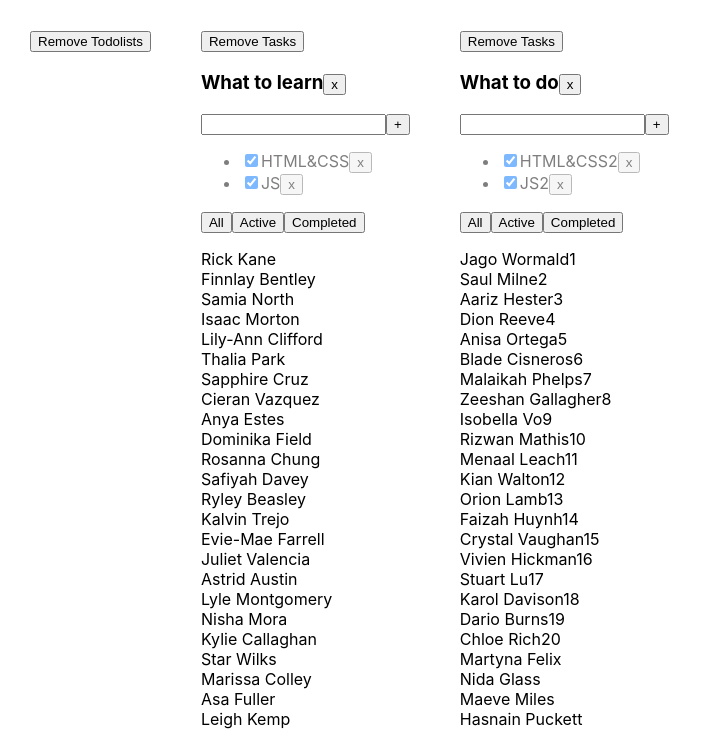
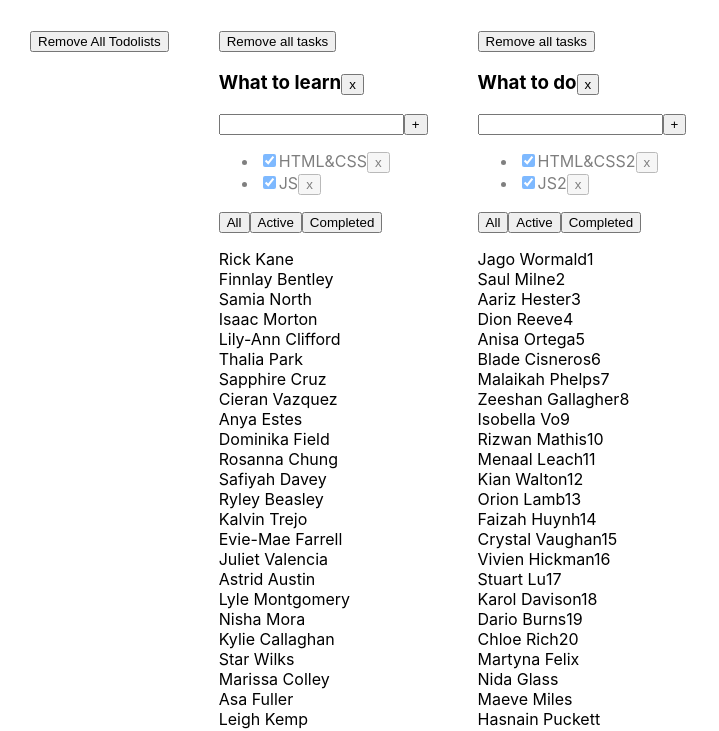
Before and after one commit to Alexander-Kurochko/dops_sprint01, a React (Create React App) app: page / in a window 1280 px wide. Shown: the top 731 px of the page, without its empty margins (0-719 px from the left). Built offline with nearby package versions, Linux system fonts and the light colour scheme.

Commit message:
update button on all project_repeated

```diff
--- a/src/App.tsx
+++ b/src/App.tsx
@@ -182,7 +182,7 @@ function App() {
     return (
         <div className="App">
             <div>
-                <Button title={'Remove Todolists'} onClick={removeAllTodolists}/>
+                <Button title={'Remove All Todolists'} onClick={removeAllTodolists}/>
             </div>
 
             {
@@ -197,8 +197,7 @@ function App() {
                         tasksForTodolist = allTodolistTasks.filter(t => t.isDone === true);
                     }
 
-                    return (
-                        <Todolist
+                    return <Todolist
                         key={index}
                         id={index}
                         title={tl.title}
@@ -211,7 +210,7 @@ function App() {
                         filter={tl.filter}
                         removeTodolist={removeTodolist}
                         removeAllTasksInOneTodo={removeAllTasksInOneTodo}
-                    />)
+                    />
                 })
             }
 
--- a/src/Todolist.tsx
+++ b/src/Todolist.tsx
@@ -1,6 +1,7 @@
 import React, {ChangeEvent, useState, KeyboardEvent} from 'react';
 import {FilterValuesType, TasksType} from './App';
 import {Button} from './Button';
+
 
 
 type PropsType = {
@@ -15,10 +16,10 @@ type PropsType = {
     removeTodolist: (id: number) => void
     filter: FilterValuesType
     removeAllTasksInOneTodo: (todolistId: number) => void
-}
+  }
 
 export function Todolist(props: PropsType) {
-    let [title, setTitle] = useState('')
+    let [title, setTitle] = useState("")
     let [error, setError] = useState<string | null>(null)
 
     const onChangeHandler = (e: ChangeEvent<HTMLInputElement>) => {
@@ -36,15 +37,15 @@ export function Todolist(props: PropsType) {
     }
 
     const addTaskHandler = () => {
-        props.addTask(props.title, props.id)
+        props.addTask(title, props.id)
     }
 
     const removeTaskHandler = (taskId: string) => {
-        props.removeTask(taskId, props.id)
+        props.removeTask(taskId ,props.id)
     }
 
-    const changeFilterHandler = (title: FilterValuesType) => {
-        props.changeFilter(title, props.id)
+    const changeFilterHandler = (value: FilterValuesType) => {
+        props.changeFilter(value, props.id)
     }
 
     const removeAllTasksInOneTodoHandler = () => {
@@ -53,20 +54,19 @@ export function Todolist(props: PropsType) {
 
 
     return <div>
-        <Button title={'Remove Tasks'} onClick={removeAllTasksInOneTodoHandler} />
+        <Button title={'Remove all tasks'} onClick={removeAllTasksInOneTodoHandler}/>
         <h3> {props.title}
-            <Button onClick={removeTodolistHandler} title={'x'}/>
-{/*            <button onClick={props.removeTodolist}>x
-            </button>*/}
+            <Button title={'x'} onClick={removeTodolistHandler} />
+            {/*<button onClick={() => {'removeTodolist'}}>x</button>*/}
 
         </h3>
         <div>
             <input value={title}
                    onChange={onChangeHandler}
                    onKeyPress={onKeyPressHandler}
-                   className={error ? 'error' : ''}
+                   className={error ? "error" : ""}
             />
-            <Button onClick={addTaskHandler} title={'+'}/>
+            <Button title={'+'} onClick={addTaskHandler}/>
             {error && <div className="error-message">{error}</div>}
 
         </div>
@@ -79,7 +79,7 @@ export function Todolist(props: PropsType) {
                         props.changeTaskStatus(t.taskId, newIsDoneValue, props.id);
                     }
 
-                    return <li key={t.taskId} className={t.isDone ? 'is-done' : ''}>
+                    return <li key={t.taskId} className={t.isDone ? "is-done" : ""}>
                         <input type="checkbox" onChange={onChangeHandler} checked={t.isDone}/>
                         <span>{t.title}</span>
                         <Button title={'x'} onClick={() => removeTaskHandler(t.taskId)}/>
@@ -91,10 +91,6 @@ export function Todolist(props: PropsType) {
             <Button title={'All'} onClick={() => changeFilterHandler('all')}/>
             <Button title={'Active'} onClick={() => changeFilterHandler('active')}/>
             <Button title={'Completed'} onClick={() => changeFilterHandler('completed')}/>
-
-{/*            <button className={props.filter === 'all' ? 'active-filter' : ''} onClick={() => {}}>All </button>
-            <button className={props.filter === 'active' ? 'active-filter' : ''} onClick={() => {}}>Active</button>
-            <button className={props.filter === 'completed' ? 'active-filter' : ''} onClick={() => {}}>Completed</button>*/}
         </div>
         <p></p>
         {
```
Also changed, not shown: src/Button.tsx (+4 -4 lines).
